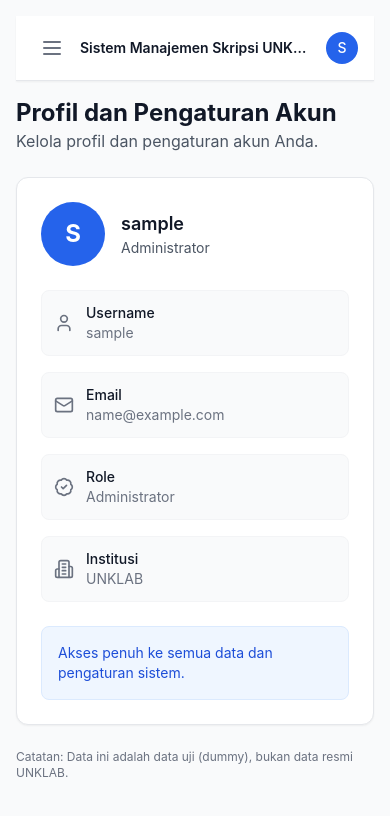
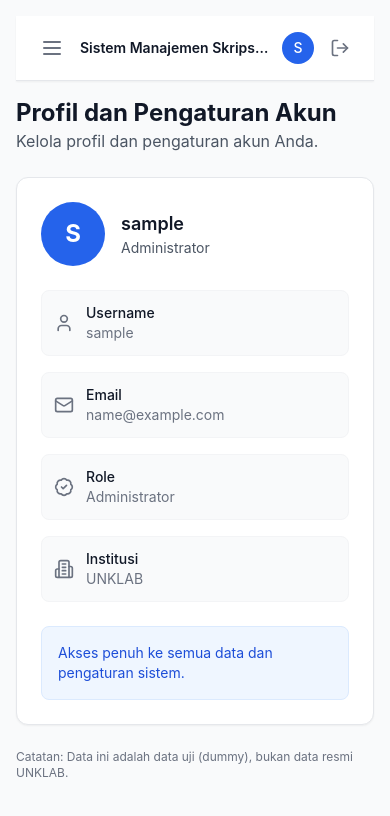
Before and after one commit to IEGOverse/unklab-skripsi-demo, a React (Vite) app in the folder frontend/: page /profil in a window 390 px wide. Shown: the top 816 px of the page. Built offline with nearby package versions, Linux system fonts and the light colour scheme; no server answers; sample sign-in values are in the browser's storage.

Commit message:
Fix-mobile-logout-visibility-and-sidebar-flex

```diff
--- a/frontend/src/components/layout/Navbar.jsx
+++ b/frontend/src/components/layout/Navbar.jsx
@@ -1,8 +1,8 @@
 import { useAuth } from '../../context/AuthContext';
-import { Menu } from 'lucide-react';
+import { Menu, LogOut } from 'lucide-react';
 
 const Navbar = ({ onToggle }) => {
-  const { user } = useAuth();
+  const { user, logout } = useAuth();
 
   const roleLabel = {
     admin: 'Administrator',
@@ -30,6 +30,14 @@ const Navbar = ({ onToggle }) => {
         <div className="w-8 h-8 bg-blue-600 rounded-full flex items-center justify-center text-white text-sm font-medium">
           {user.username.charAt(0).toUpperCase()}
         </div>
+        <button
+          onClick={logout}
+          className="lg:hidden p-2 text-gray-500 hover:text-red-600 hover:bg-gray-100 rounded-lg"
+          aria-label="Logout"
+          title="Logout"
+        >
+          <LogOut className="w-5 h-5" />
+        </button>
       </div>
     </nav>
   );
--- a/frontend/src/components/layout/Sidebar.jsx
+++ b/frontend/src/components/layout/Sidebar.jsx
@@ -55,9 +55,10 @@ const Sidebar = ({ open, onClose }) => {
       )}
 
       <aside
-        className={`fixed left-0 top-0 h-screen w-64 bg-navy-900 text-white z-50 transform transition-transform duration-300 ${
-          open ? 'translate-x-0' : '-translate-x-full'
-        } lg:translate-x-0`}
+        className={`fixed left-0 top-0 h-screen h-[100dvh] w-64 bg-navy-900 text-white z-50 flex flex-col transform transition-all duration-300 ${
+          open ? 'translate-x-0 visible' : '-translate-x-full invisible'
+        } lg:translate-x-0 lg:visible`}
+        aria-hidden={!open}
       >
         <div className="p-6 border-b border-navy-700 flex items-center justify-between">
           <div>
@@ -72,7 +73,7 @@ const Sidebar = ({ open, onClose }) => {
             <X className="w-6 h-6" />
           </button>
         </div>
-        <nav className="p-4 space-y-1 overflow-y-auto h-[calc(100vh-160px)]">
+        <nav className="p-4 space-y-1 overflow-y-auto flex-1">
           {items.map((item) => (
             <button
               key={item.label}
@@ -86,7 +87,7 @@ const Sidebar = ({ open, onClose }) => {
             </button>
           ))}
         </nav>
-        <div className="absolute bottom-0 left-0 w-full p-4 border-t border-navy-700">
+        <div className="p-4 border-t border-navy-700 shrink-0">
           <button
             onClick={() => { logout(); onClose(); }}
             className="flex items-center w-full px-4 py-3 rounded-lg text-gray-300 hover:bg-navy-700 hover:text-white transition-colors"
```
